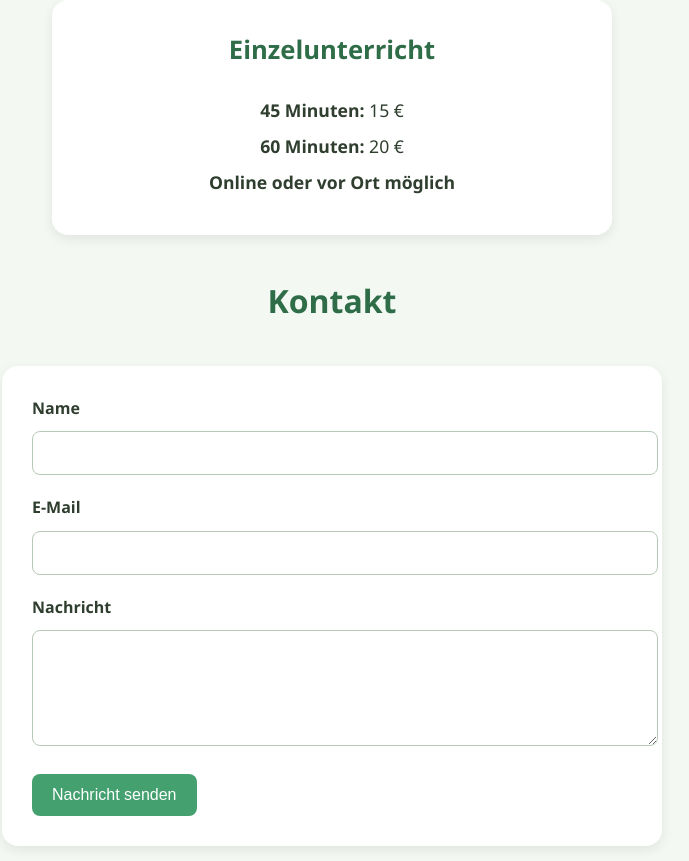
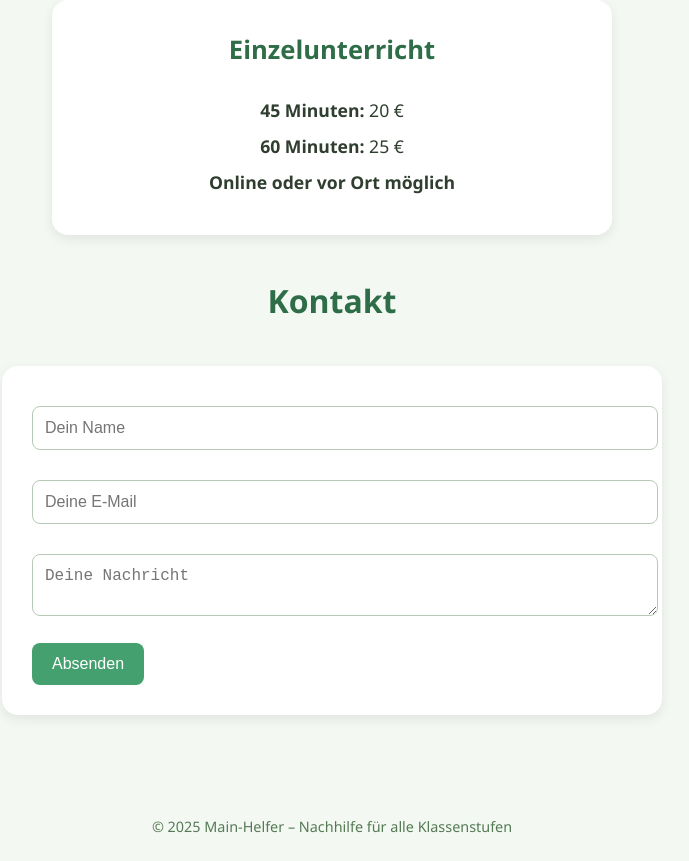
Before and after one commit to Macimus069/Nachhilfe, a plain HTML site: page index.html in a window 1280 px wide. Shown: the part 740-1601 px from the top of the page, without its empty margins (308-997 px from the left). Drawn offline with Linux system fonts and the light colour scheme.

Commit message:
Add files via upload

```diff
--- a/index.html
+++ b/index.html
@@ -216,26 +216,21 @@
 
   <div class="price-box">
     <h3>Einzelunterricht</h3>
-    <p><strong>45 Minuten:</strong> 15 €</p>
-    <p><strong>60 Minuten:</strong> 20 €</p>
+    <p><strong>45 Minuten:</strong> 20 €</p>
+    <p><strong>60 Minuten:</strong> 25 €</p>
     <p><strong>Online oder vor Ort möglich</strong></p>
   </div>
 
   <h2 class="section-title">Kontakt</h2>
 
   <div class="contact-form">
-    <form action="https://formspree.io/f/https://formspree.io/f/mdkvkrng" method="POST">
-      <label for="name">Name</label>
-      <input type="text" id="name" name="name" required>
+    <form action="https://formspree.io/f/mdkvadln" method="POST">
+  <input type="text" name="name" placeholder="Dein Name" required>
+  <input type="email" name="email" placeholder="Deine E-Mail" required>
+  <textarea name="message" placeholder="Deine Nachricht" required></textarea>
+  <button type="submit">Absenden</button>
+</form>
 
-      <label for="email">E-Mail</label>
-      <input type="email" id="email" name="email" required>
-
-      <label for="message">Nachricht</label>
-      <textarea id="message" name="message" rows="5" required></textarea>
-
-      <button type="submit">Nachricht senden</button>
-    </form>
   </div>
 
 </div>
```
